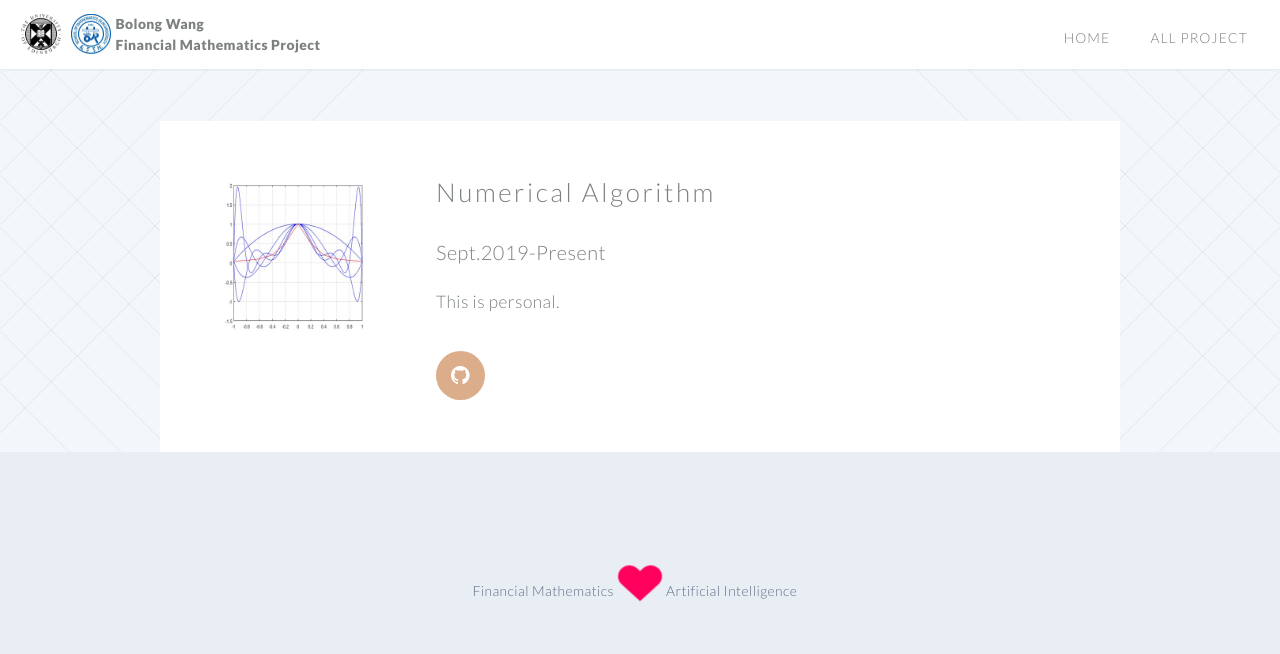
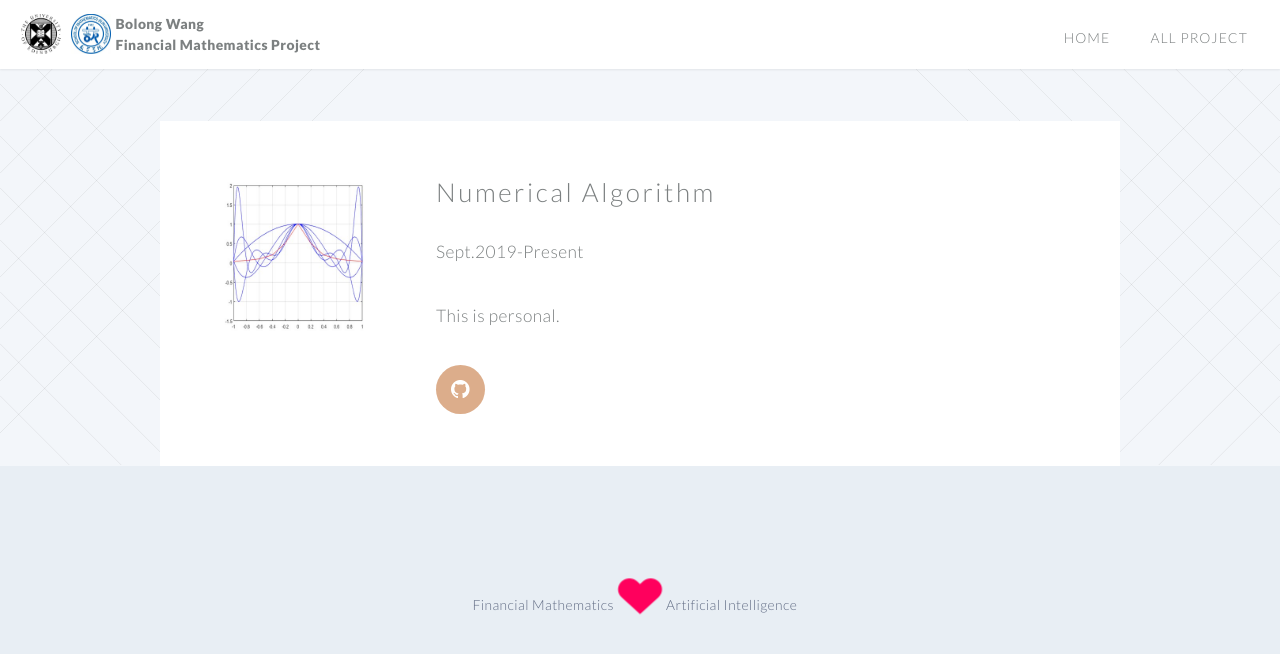
Before and after one commit to Gonewiththewind4/Project-Display, a Jekyll site: the page built from team.html, in a window 1280 px wide. Shown: the top 654 px of the page. Built offline with Jekyll 4.4.1, drawn with Linux system fonts in a browser that asks for light colours.

Commit message:
Update profiles.html

```diff
--- a/_includes/profiles.html
+++ b/_includes/profiles.html
@@ -41,7 +41,7 @@
                             </div>
                             <div class="9u 12u(narrower)">
                             <h2><a href="{{ teamMember.url }}">{{ teamMember.name }}</a></h2>
-							<h3><i>{{teamMember.start_time}}-{{teamMember.end_time}}</i></h3>
+							<p><i>{{teamMember.start_time}}-{{teamMember.end_time}}</i></p>
                             <p>
                                 {{ teamMember.description }}
                             </p>
```
